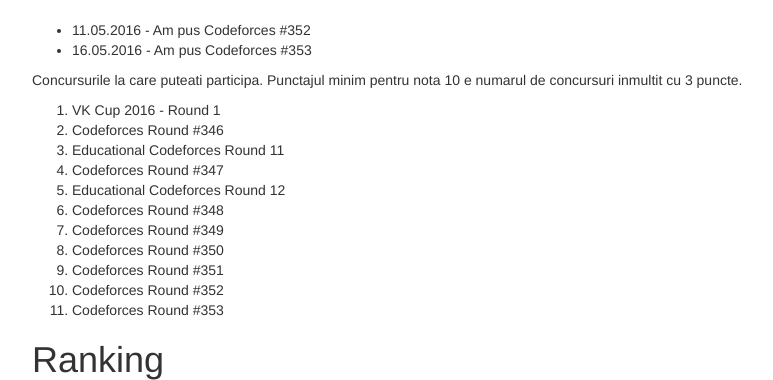
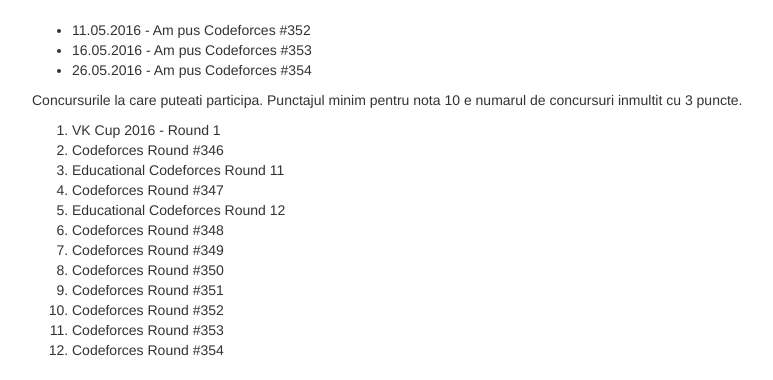
Before and after one commit to infoclock/OlympicTracker, a Django app: page /ranking in a window 1280 px wide. Shown: the part 51-431 px from the top of the page, without its empty margins (38-811 px from the left). Run offline with Django 3.2, Linux system fonts and the light colour scheme; some libraries are stand-ins or nearby versions.

Commit message:
Add new contest

```diff
--- a/allauthdemo/demo/management/commands/get_codeforces.py
+++ b/allauthdemo/demo/management/commands/get_codeforces.py
@@ -11,7 +11,8 @@ class Command(BaseCommand):
     CODEFORCES_JSON_DIR = os.path.join(settings.BASE_DIR, 'codeforces_json')
     CONTEST_IDS = [658, 657, 639, 659, 660, 661, 640, 662, 664, 663, 665, 669, 668, 641, 643, 673, 674, 670, 666, 667,
                    671, 672, # codeforces 352
-                   675] # codeforces 353
+                   675, # codeforces 353
+                   676] # codeforces 354
 
     def add_arguments(self, parser):
         parser.add_argument('--user',
--- a/allauthdemo/demo/views.py
+++ b/allauthdemo/demo/views.py
@@ -41,7 +41,7 @@ class RankingView(generic.TemplateView):
 
     def get_context_data(self, **kwargs):
         context = super(RankingView, self).get_context_data(**kwargs)
-        context['minimum'] = 11 * 3.0
+        context['minimum'] = 12 * 3.0
 
         users = []
         for user in DemoUser.objects.all():
--- a/allauthdemo/templates/bases/ranking-list.html
+++ b/allauthdemo/templates/bases/ranking-list.html
@@ -8,6 +8,7 @@
   <ul>
     <li>11.05.2016 - Am pus Codeforces #352</li>
     <li>16.05.2016 - Am pus Codeforces #353</li>
+    <li>26.05.2016 - Am pus Codeforces #354</li>
   </ul>
   <p>Concursurile la care puteati participa. Punctajul minim pentru nota 10 e numarul de concursuri inmultit cu 3 puncte.</p>
   <ol>
@@ -22,6 +23,7 @@
     <li>Codeforces Round #351</li>
     <li>Codeforces Round #352</li>
     <li>Codeforces Round #353</li>
+    <li>Codeforces Round #354</li>
   </ol>
   <h1>Ranking</h1>
    <div class="table-responsive">
```
